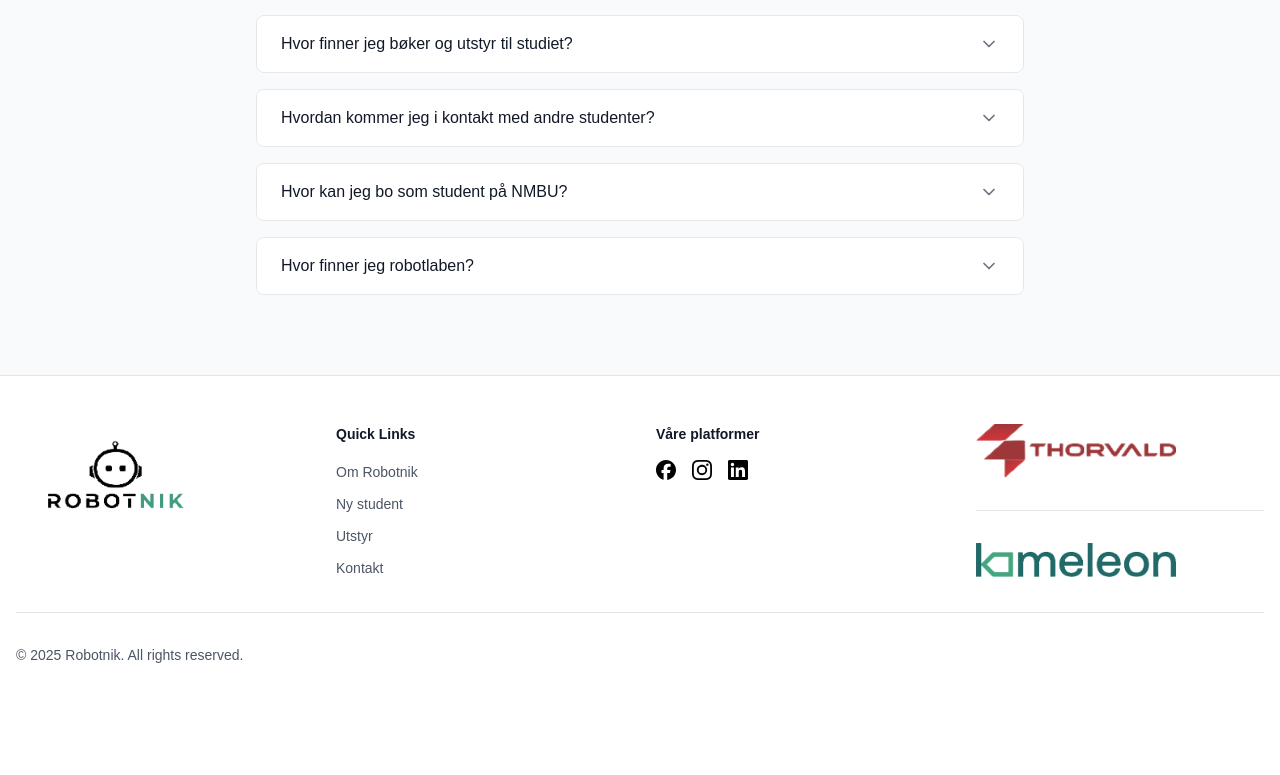
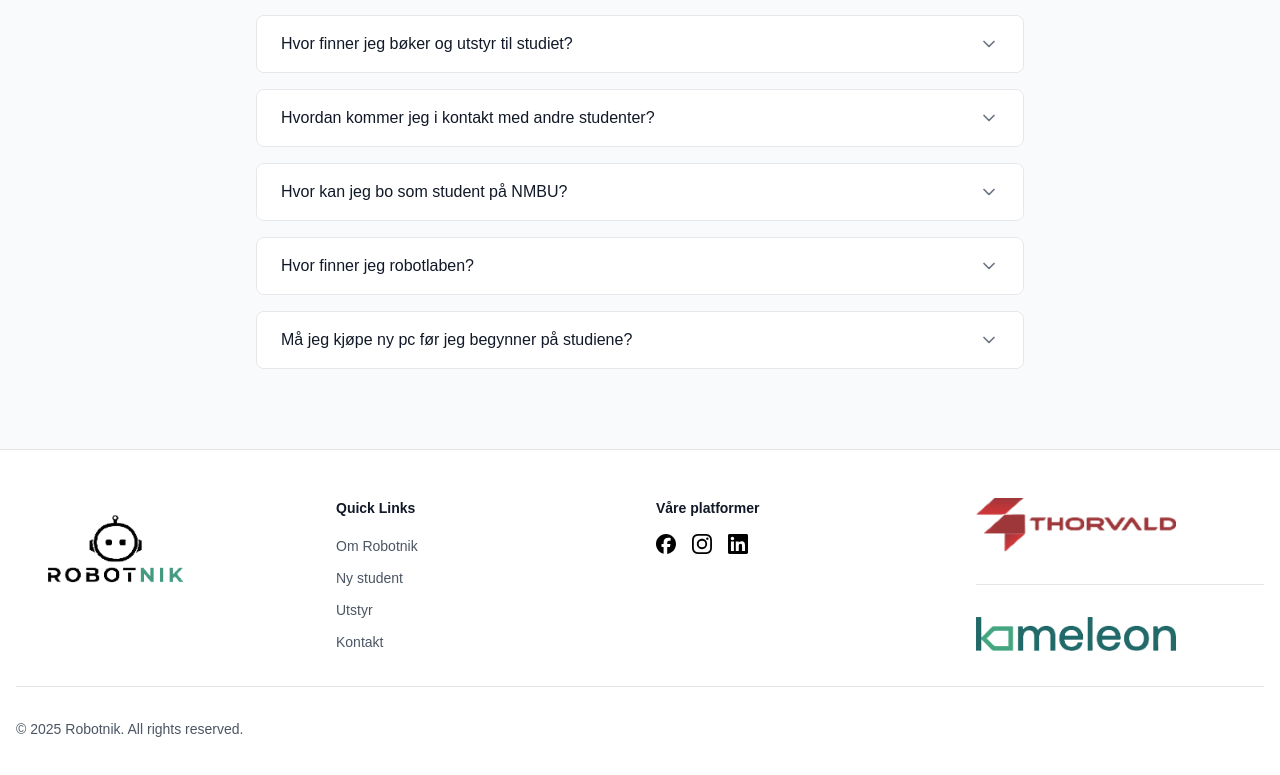
Before and after one commit to joasmund/robotnik-side, a Next.js app in the folder robotnik-page/: page /ny-student in a window 1280 px wide. Shown: the part 2856-3631 px from the top of the page. Before the commit the page ends 3569 px from the top, so only its background shows below. Built offline with nearby package versions, Linux system fonts and the light colour scheme.

Commit message:
feat: added more info
added more FAQ ppoints

```diff
--- a/robotnik-page/app/ny-student/page.tsx
+++ b/robotnik-page/app/ny-student/page.tsx
@@ -209,7 +209,15 @@ export default function RobotnikLandingPage() {
               />
               <FAQItem
               question="Hvor kan jeg bo som student på NMBU?"
-              answer="NMBU tilbyr studentboliger gjennom SiÅs (Studentsamskipnaden). Du kan søke om plass på sias.no. Det finnes også private utleiealternativer i Ås-området."
+              answer={
+                <>
+                NMBU tilbyr studentboliger gjennom SiÅs (Studentsamskipnaden). Du kan søke om plass på{" "}
+                <Link href="https://sias.no" target="_blank" rel="noopener noreferrer" className="text-blue-600 underline">
+                  sias.no
+                </Link>
+                . Det finnes også private utleiealternativer i Ås-området.
+                </>
+              }
               />
               <FAQItem
               question="Hvor finner jeg robotlaben?"
@@ -223,6 +231,10 @@ export default function RobotnikLandingPage() {
                 </>
               }
               />
+              <FAQItem
+              question="Må jeg kjøpe ny pc før jeg begynner på studiene?"
+              answer="Det er ikke nødvendig å kjøpe ny pc før studiestart."
+              />
             </div>
           </div>
         </section>
```
